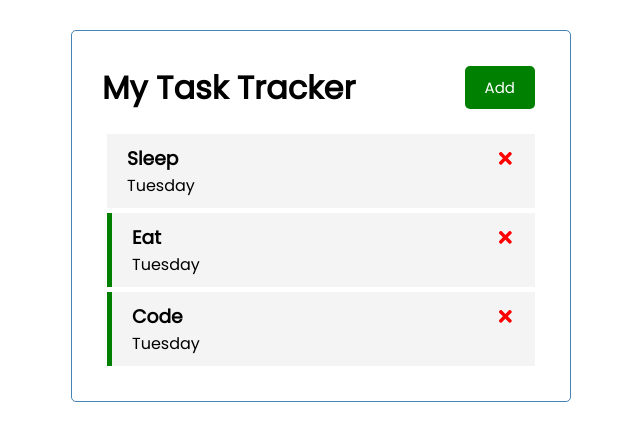
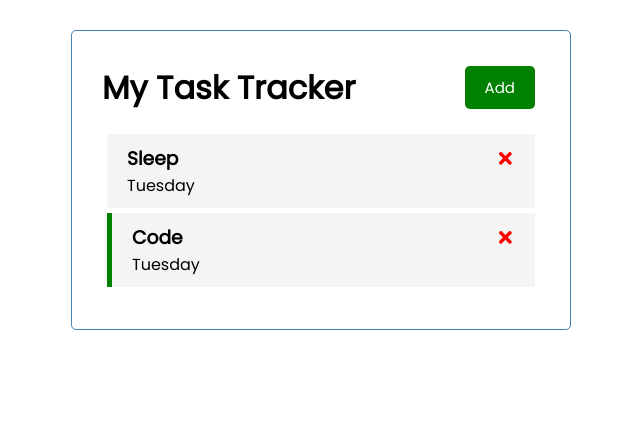
Before and after one commit to mirza-sync/React-Crash-Course, a React (Create React App) app: page / in a window 1280 px wide. Shown: the top 440 px of the page, without its empty margins (319-959 px from the left). Built offline with nearby package versions, Linux system fonts and the light colour scheme; data requests are answered from the project's data file.

Commit message:
Fetch & delete data from json server

```diff
--- a/src/App.js
+++ b/src/App.js
@@ -1,4 +1,4 @@
-import React, { useState } from 'react'
+import React, { useState, useEffect } from 'react'
 import Header from "./components/Header"
 import Tasks from './components/Tasks'
 import AddTask from './components/AddTask'
@@ -6,26 +6,22 @@
 function App() {
   const [showAddTask, toggleAddTask] = useState(false)
 
-  const [tasks, setTasks] = useState([
-    {
-        id: 1,
-        text: 'Sleep',
-        day: 'Tuesday',
-        reminder: false
-    },
-    {
-        id: 2,
-        text: 'Eat',
-        day: 'Tuesday',
-        reminder: true
-    },
-    {
-        id: 3,
-        text: 'Code',
-        day: 'Tuesday',
-        reminder: true
+  const [tasks, setTasks] = useState([])
+
+  useEffect(() => {
+    const getTasks = async () => {
+      const tasksFromServer = await fetchTasks()
+      setTasks(tasksFromServer)
     }
-  ])
+
+    getTasks()
+  }, [])
+
+  const fetchTasks = async () => {
+    const res = await fetch('http://localhost:5000/tasks')
+    const data = await res.json()
+    return data
+  }
 
   const addTask = (task) => {
     const id = Math.floor(Math.random() * 1000) + 1
@@ -33,7 +29,10 @@
     setTasks([...tasks, newTask])
   }
 
-  const deleteTask = (id) => {
+  const deleteTask = async (id) => {
+    await fetch(`http://localhost:5000/tasks/${id}`, {
+      method: 'DELETE'
+    })
     setTasks(tasks.filter(task => task.id !== id))
   }
 
```
